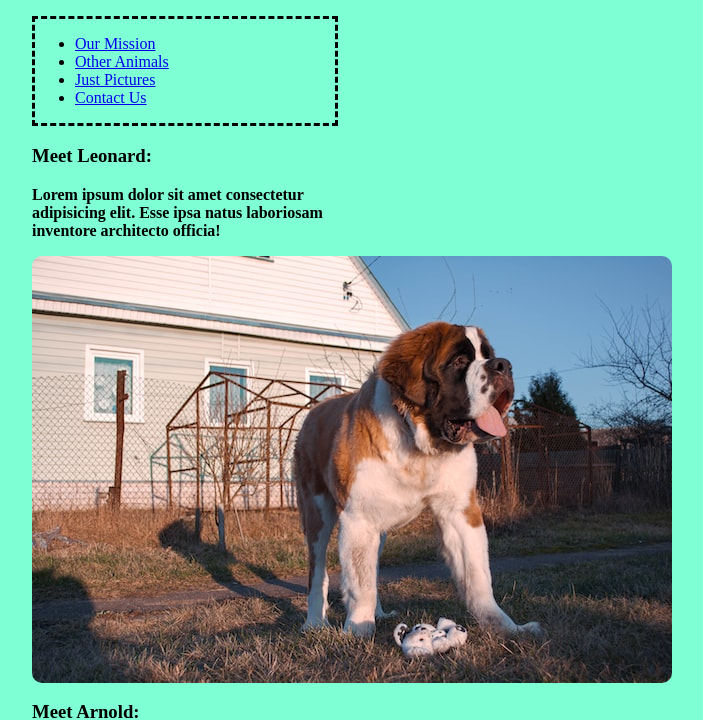
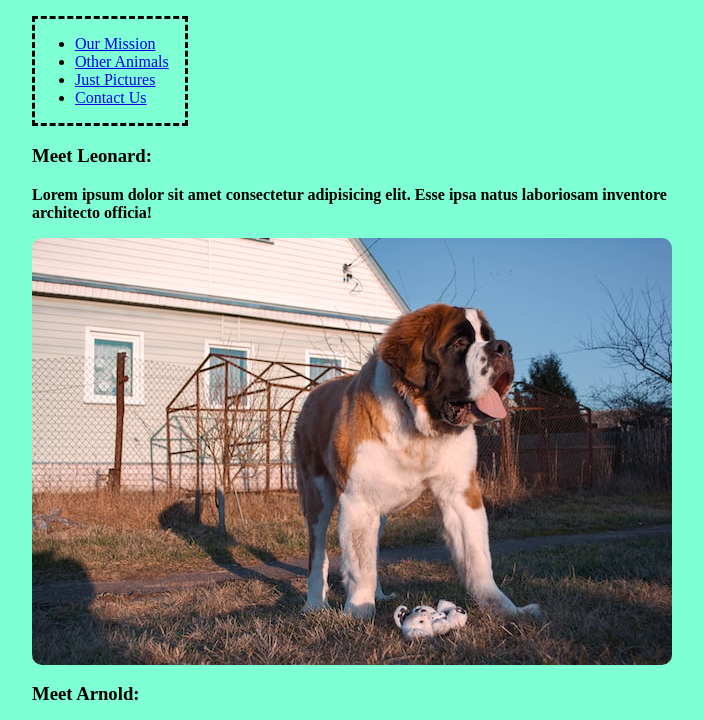
Before and after one commit to jamaier/animal-shelter, a plain HTML site: page index.html in a window 1280 px wide. Shown: the part 83-803 px from the top of the page, without its empty margins (288-991 px from the left). Drawn offline with Linux system fonts and the light colour scheme.

Commit message:
BUGFIX: Remove code from leonard class conflicting with body style.

```diff
--- a/css/styles.css
+++ b/css/styles.css
@@ -8,7 +8,7 @@ body {
 
 .sidebar {
   flex-direction: left;
-  max-width: 300px;
+  max-width: 150px;
   border: 3px dashed black;
 }
 
@@ -19,10 +19,6 @@ body {
 
 .leonard p {
   font-weight: 900;
-  width: 50%;
-  max-width: 400px;
-  height: auto;
-
 }
 
 .arnold p {
```
Also changed, not shown: index.html (line endings or trailing spaces).
